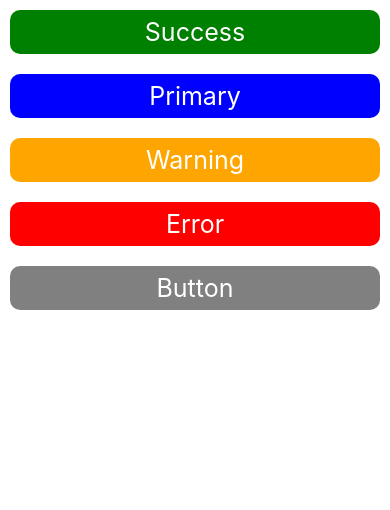
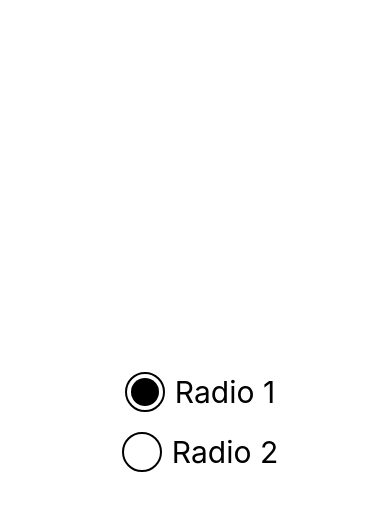
Before and after one commit to Abhishek-yadav-12/React-Native, a React Native app: screen / in a window 390 px wide. Shown: the top 510 px of the page. Built offline with nearby package versions, Linux system fonts and the light colour scheme.

Commit message:
Radio Button

```diff
--- a/App.tsx
+++ b/App.tsx
@@ -600,33 +600,62 @@
 //     margin:5
 //   },
 
-
 // })
 
 // export default App;
 
 // Default button in react native does not support much of the styling, so we can use TouchableHiglights or TouchableOpacity to style the button
 
-import React from "react";
-import { View, Text, TouchableHighlight, StyleSheet, TouchableOpacity } from "react-native";
+import React, {useState} from 'react';
+import {View, Text, StyleSheet, TouchableOpacity} from 'react-native';
 
-const App =() => {
-  return(
-    <View>
+const App = () => {
+  const [radio, setRadio] = useState(1);
+
+  return (
+    <View style={{flex: 1, alignItems: 'center', justifyContent: 'center'}}>
+      {/* <TouchableOpacity>
+        <Text style={[styles.Button, styles.Success]}>Success</Text>
+      </TouchableOpacity>
       <TouchableOpacity>
-        <Text style={[styles.Button, styles.Success]}>Success</Text>
         <Text style={[styles.Button, styles.Primary]}>Primary</Text>
+      </TouchableOpacity>
+      <TouchableOpacity>
         <Text style={[styles.Button, styles.Warning]}>Warning</Text>
+      </TouchableOpacity>
+      <TouchableOpacity>
         <Text style={[styles.Button, styles.Error]}>Error</Text>
+      </TouchableOpacity>
+      <TouchableOpacity>
         <Text style={styles.Button}>Button</Text>
+      </TouchableOpacity> */}
+
+      {/****************************Radio Buttons************************ */}
+
+      <TouchableOpacity onPress={() => setRadio(1)}>
+        <View style={styles.radioWrapper}>
+          <View style={styles.radio}>
+            {radio === 1 ? <View style={styles.radioBg}></View> : null}
+          </View>
+
+          <Text style={styles.radioText}>Radio 1</Text>
+        </View>
+      </TouchableOpacity>
+      <TouchableOpacity onPress={() => setRadio(2)}>
+        <View style={styles.radioWrapper}>
+          <View style={styles.radio}>
+            {radio === 2 ? <View style={styles.radioBg}></View> : null}
+          </View>
+
+          <Text style={styles.radioText}>Radio 2</Text>
+        </View>
       </TouchableOpacity>
     </View>
-  )
-}
+  );
+};
 
 const styles = StyleSheet.create({
-
-  Button:{
+  Button: {
     color: 'white',
     backgroundColor: 'grey',
     textAlign: 'center',
@@ -636,20 +665,47 @@
     borderRadius: 10,
     shadowColor: 'black',
     elevation: 1,
-    shadowOpacity: .5,
+    shadowOpacity: 0.5,
   },
-  Success:{
+  Success: {
     backgroundColor: 'green',
   },
-  Primary:{
+  Primary: {
     backgroundColor: 'blue',
   },
-  Warning:{
+  Warning: {
     backgroundColor: 'orange',
   },
-  Error:{
+  Error: {
     backgroundColor: 'red',
-  }
-})
+  },
+  radio: {
+    width: 40,
+    height: 40,
+    borderRadius: 20,
+    borderColor: 'black',
+    borderWidth: 2,
+    margin: 10,
+  },
+  radioText: {
+    fontSize: 30,
+  },
+  radioWrapper: {
+    flexDirection: 'row',
+    alignItems: 'center',
+  },
+  radioBg: {
+    backgroundColor: 'black',
+    width: 28,
+    height: 28,
+    borderRadius: 14,
+    margin: 4,
+  },
+});
 
 export default App;
+
+// React Native does not have Radio Buttons
+// We can use Picker or Switch for the same
+// Picker is used when we have multiple options to choose from
+// Switch is used when we have only 2 options to choose from
```
